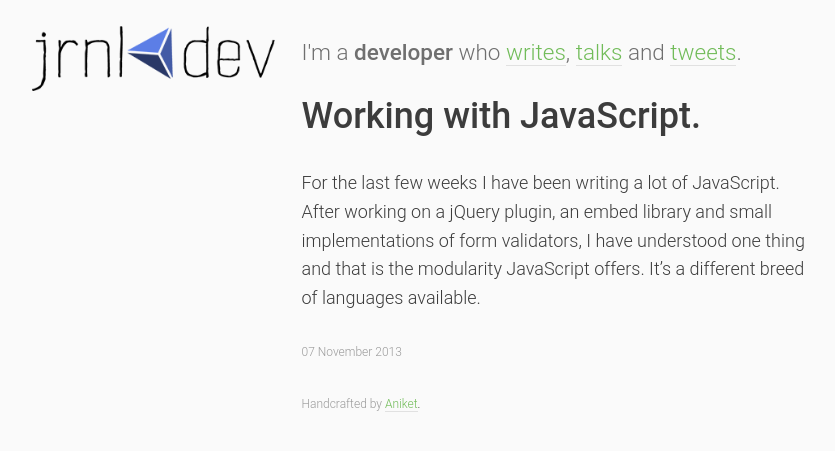
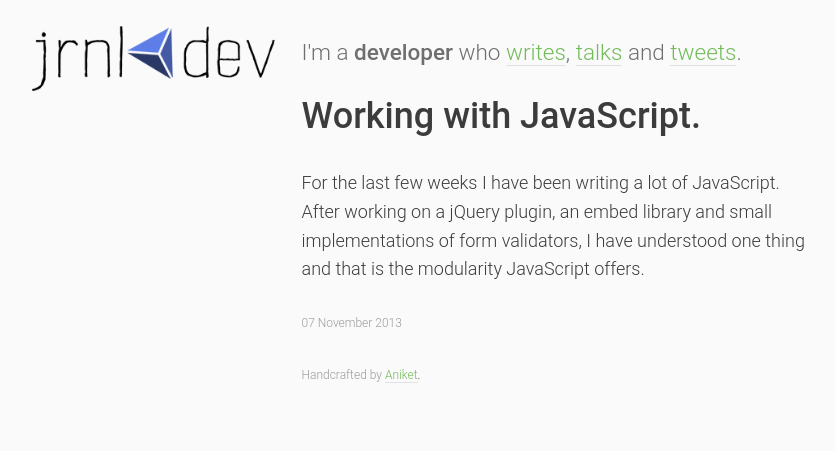
Before and after one commit to aniketpant/journal, a Jekyll site: the page built from _posts/2013-11-07-working-with-javascript.md, in a window 1280 px wide. Shown: the top 451 px of the page, without its empty margins (0-835 px from the left). Built offline with Jekyll 4.4.1, drawn with Linux system fonts in a browser that asks for light colours; Markdown is read by kramdown in place of the engine named in the settings.

Commit message:
Fix post

```diff
--- a/_posts/2013-11-07-working-with-javascript.md
+++ b/_posts/2013-11-07-working-with-javascript.md
@@ -4,4 +4,4 @@ title: Working with JavaScript.
 date: 2013-11-07 21:16 +0530
 ---
 
-For the last few weeks I have been writing a lot of JavaScript. After working on a jQuery plugin, an embed library and small implementations of form validators, I have understood one thing and that is the modularity JavaScript offers. It's a different breed of languages available.
+For the last few weeks I have been writing a lot of JavaScript. After working on a jQuery plugin, an embed library and small implementations of form validators, I have understood one thing and that is the modularity JavaScript offers.
```
